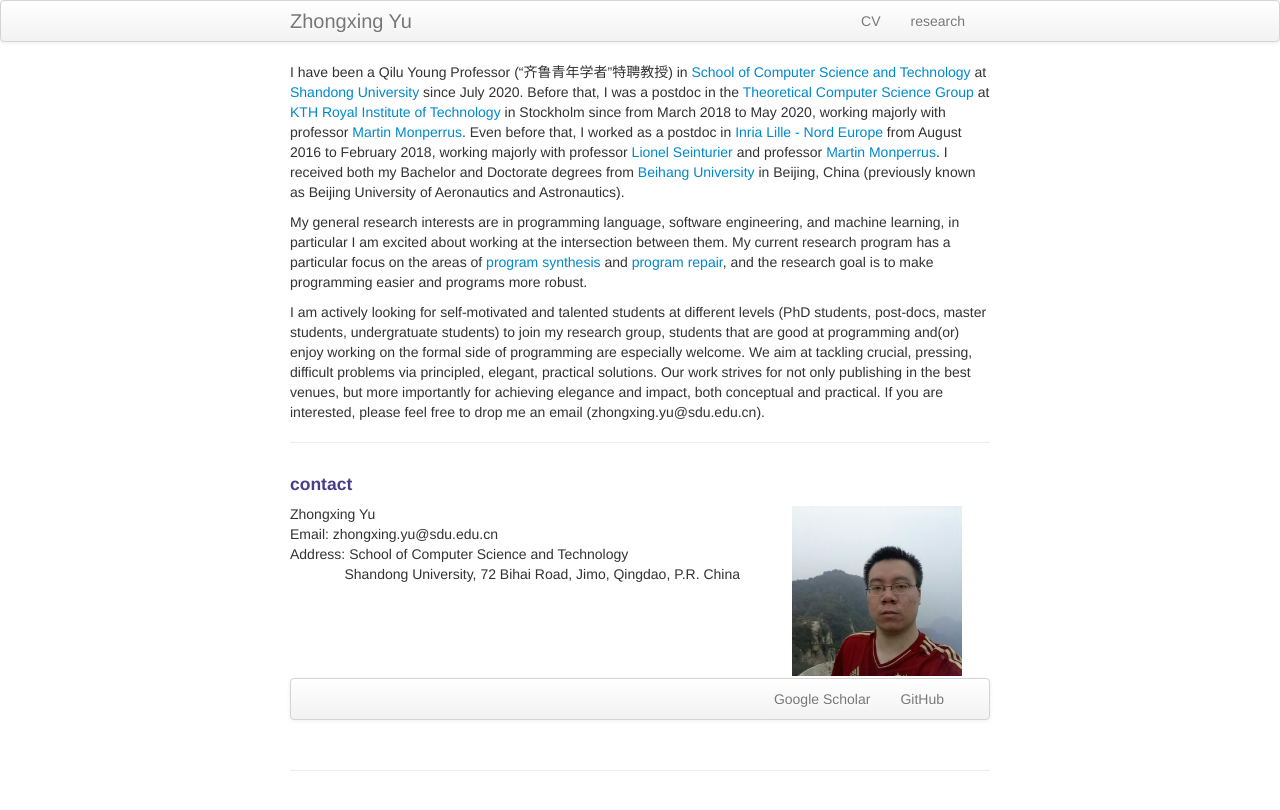
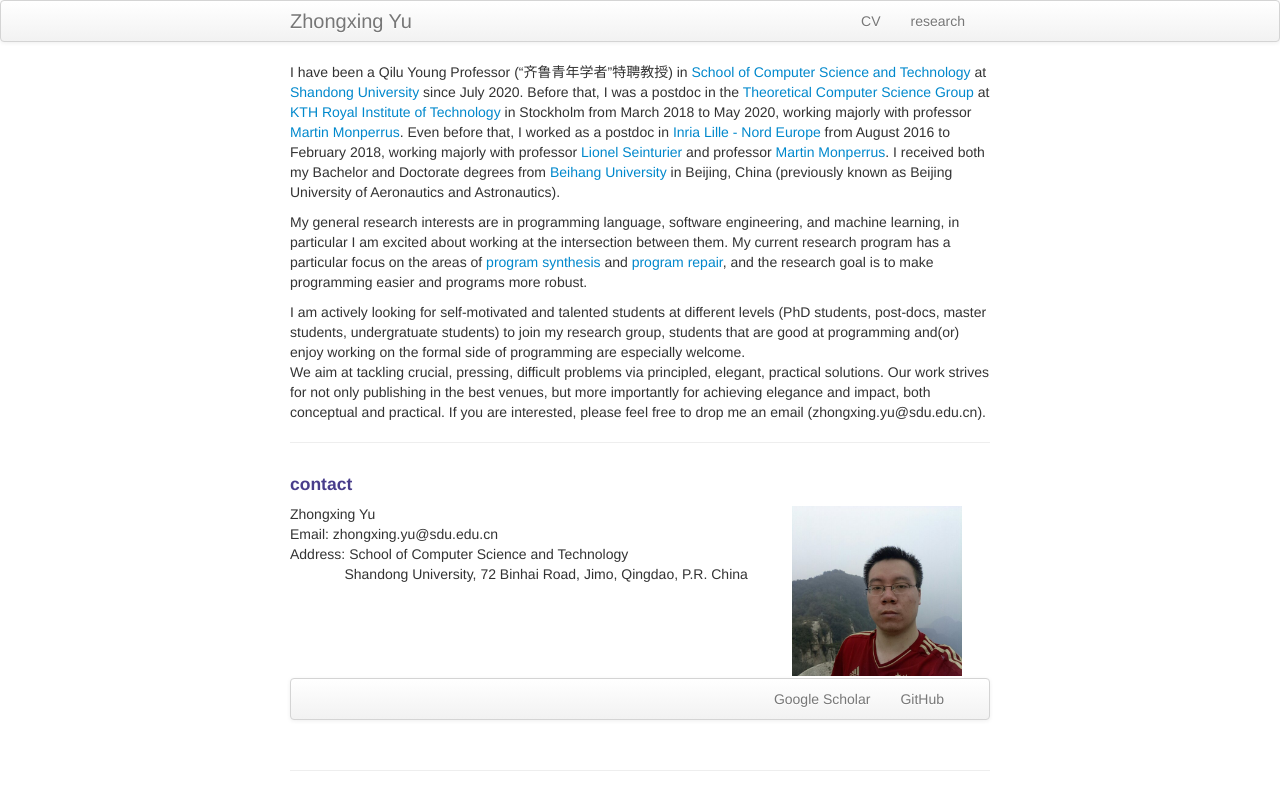
Before and after one commit to zhongxingyu/zhongxingyu.github.io, a Jekyll site: the page built from index.md, in a window 1280 px wide. Shown: the top 810 px of the page. Built offline with Jekyll 4.4.1, drawn with Linux system fonts in a browser that asks for light colours.

Commit message:
code change

```diff
--- a/index.md
+++ b/index.md
@@ -5,7 +5,7 @@ description: Zhongxing Yu is a professor at Shandong University.
 keywords: Zhongxing, Yu, treats, recycling, mail, being a good boy
 ---
 
-I have been a Qilu Young Professor (“齐鲁青年学者”特聘教授) in [School of Computer Science and Technology](https://www.cs.sdu.edu.cn/) at [Shandong University](http://www.en.sdu.edu.cn/) since July 2020. Before that, I was a postdoc in the [Theoretical Computer Science Group](https://www.kth.se/tcs) at [KTH Royal Institute of Technology](https://www.kth.se/en) in Stockholm since from March 2018 to May 2020, working majorly with professor [Martin Monperrus](https://www.monperrus.net/martin/). Even before that, I worked as a postdoc in [Inria Lille - Nord Europe](https://www.inria.fr/en/centre/lille) from August 2016 to February 2018, working majorly with professor [Lionel Seinturier](http://chercheurs.lille.inria.fr/~seinturi/) and professor [Martin Monperrus](https://www.monperrus.net/martin/). I received both my Bachelor and Doctorate degrees from [Beihang University](https://ev.buaa.edu.cn/) in Beijing, China (previously known as Beijing University of Aeronautics and Astronautics).
+I have been a Qilu Young Professor (“齐鲁青年学者”特聘教授) in [School of Computer Science and Technology](https://www.cs.sdu.edu.cn/) at [Shandong University](http://www.en.sdu.edu.cn/) since July 2020. Before that, I was a postdoc in the [Theoretical Computer Science Group](https://www.kth.se/tcs) at [KTH Royal Institute of Technology](https://www.kth.se/en) in Stockholm from March 2018 to May 2020, working majorly with professor [Martin Monperrus](https://www.monperrus.net/martin/). Even before that, I worked as a postdoc in [Inria Lille - Nord Europe](https://www.inria.fr/en/centre/lille) from August 2016 to February 2018, working majorly with professor [Lionel Seinturier](http://chercheurs.lille.inria.fr/~seinturi/) and professor [Martin Monperrus](https://www.monperrus.net/martin/). I received both my Bachelor and Doctorate degrees from [Beihang University](https://ev.buaa.edu.cn/) in Beijing, China (previously known as Beijing University of Aeronautics and Astronautics).
 
 
 
@@ -13,7 +13,7 @@ My general research interests are in programming language, software engineering,
 
 
 
-I am actively looking for self-motivated and talented students at different levels (PhD students, post-docs, master students, undergratuate students) to join my research group, students that are good at programming and(or) enjoy working on the formal side of programming are especially welcome. We aim at tackling crucial, pressing, difficult problems via principled, elegant, practical solutions. Our work strives for not only publishing in the best venues, but more importantly for achieving elegance and impact, both conceptual and practical. If you are interested, please feel free to drop me an email (zhongxing.yu@sdu.edu.cn).
+<text color="red">I am actively looking for self-motivated and talented students at different levels (PhD students, post-docs, master students, undergratuate students) to join my research group, students that are good at programming and(or) enjoy working on the formal side of programming are especially welcome.</text> We aim at tackling crucial, pressing, difficult problems via principled, elegant, practical solutions. Our work strives for not only publishing in the best venues, but more importantly for achieving elegance and impact, both conceptual and practical. If you are interested, please feel free to drop me an email (zhongxing.yu@sdu.edu.cn).
 
 ---
 
@@ -26,7 +26,7 @@ I am actively looking for self-motivated and talented students at different leve
             Zhongxing Yu<br/>
             Email: zhongxing.yu@sdu.edu.cn<br/>
             Address: School of Computer Science and Technology<br/>
-              &nbsp;   &nbsp;  &nbsp;   &nbsp;  &nbsp;   &nbsp;  &nbsp; Shandong University, 72 Bihai Road, Jimo, Qingdao, P.R. China<br/>
+              &nbsp;   &nbsp;  &nbsp;   &nbsp;  &nbsp;   &nbsp;  &nbsp; Shandong University, 72 Binhai Road, Jimo, Qingdao, P.R. China<br/>
         </div>
 
         <div class="span2">
```
